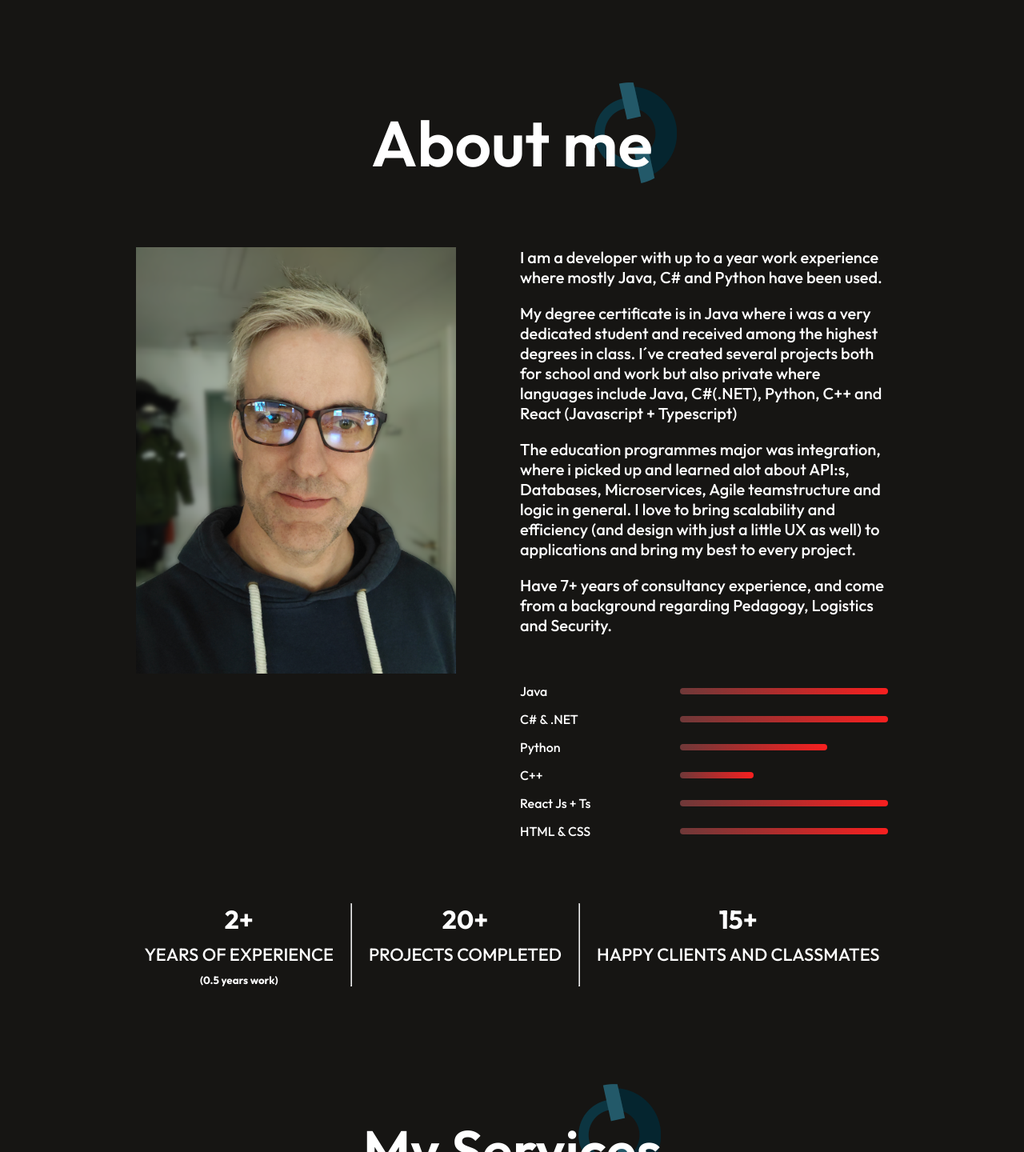
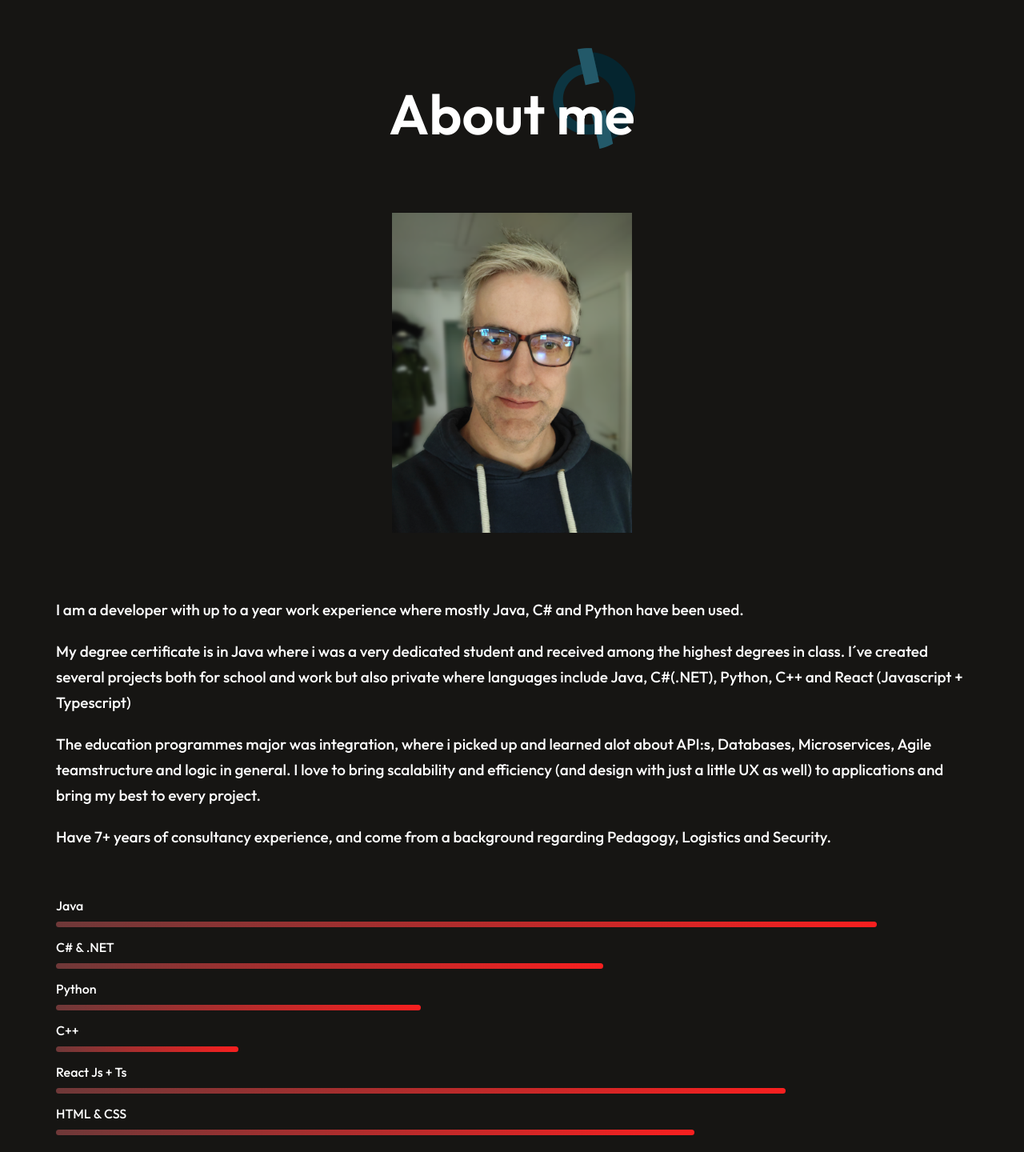
Before and after one commit to Cristoffer85/c-portfolio, a React (Vite) app: page / in a window 1280 px wide. Shown: the part 1450-2890 px from the top of the page at 80% size. Built offline with nearby package versions, Linux system fonts and the light colour scheme.

Commit message:
About.css responsive 769px-1400px fixed

```diff
--- a/src/Components/About/About.css
+++ b/src/Components/About/About.css
@@ -74,17 +74,18 @@
     border-radius: 50px;
     background: linear-gradient(264deg, #ff1e1e -5.09%, #663a3a 106.28%)
 }
+.about-skill:hover{
+    transform: scale(1.05);
+    transition: 0.3s;
+}
+
+/* ------------- Skills - easier to change percentage here for all responsive screen sizes at once, neat huh? :) ------------- */
 .hr-java { width: 90%; }
 .hr-csharp { width: 60%; }
 .hr-python { width: 40%; }
 .hr-cpp { width: 20%; }
 .hr-react { width: 80%; }
 .hr-htmlcss { width: 70%; }
-
-.about-skill:hover{
-    transform: scale(1.05);
-    transition: 0.3s;
-}
 
 /* ------------- ABOUT ACHIEVEMENTS ------------- */
 .about-achievements{
@@ -116,13 +117,14 @@
     transition: 0.5s;
 }
 
-/* ------------- RESPONSIVENESS ------------- */
+/* ------------- RESPONSIVENESS - to max 768px ------------- */
 @media(max-width: 768px){
     .about{
         gap: 80px;
         margin: 50px 70px;
         align-items: center;
     }
+
     .about-title {
         align-items: center;
         justify-content: center;
@@ -138,9 +140,11 @@
         right: 0;
         z-index: -1;
     }
+
     .about-sections{
         flex-direction: column;
     }
+
     .about-left{
         display: flex;
         justify-content: center;
@@ -153,10 +157,12 @@
         height: auto;
         max-width: 300px;
     }
+
     .about-para{
         font-size: 18px;
         line-height: 32px;
     }
+
     .about-skill {
         flex-direction: column;
         align-items: flex-start;
@@ -170,12 +176,6 @@
     .about-skill hr {
         height: 6px;
     }
-    .hr-java { width: 90%; }
-    .hr-csharp { width: 60%; }
-    .hr-python { width: 40%; }
-    .hr-cpp { width: 20%; }
-    .hr-react { width: 80%; }
-    .hr-htmlcss { width: 70%; }
 
     .about-achievements{
         justify-content: space-between;
@@ -192,3 +192,79 @@
         font-size: 12px;
     }
 }
+
+/* ------------------------ RESPONSIVENESS - to Max 1400px ------------------------ */
+@media(min-width:769px) and (max-width: 1400px){
+    .about{
+        gap: 80px;
+        margin: 50px 70px;
+        align-items: center;
+    }
+
+    .about-title {
+        align-items: center;
+        justify-content: center;
+    }
+    .about-title h1 {
+        font-size: 70px;
+        padding: 0;
+        text-align: center;
+    }
+    .about-title img {
+        position: absolute;
+        bottom: 0;
+        right: 0;
+        z-index: -1;
+    }
+
+    .about-sections {
+        flex-direction: column;
+    }
+
+    .about-left{
+        display: flex;
+        justify-content: center;
+        width: 100%;
+        height: auto;
+    }
+    .about-left img{
+        display: flex;
+        width: 100%;
+        height: auto;
+        max-width: 300px;
+    }
+
+    .about-para{
+        font-size: 19px;
+        line-height: 32px;
+    }
+
+    .about-skill {
+        flex-direction: column;
+        align-items: flex-start;
+        gap: 10px;
+    }
+    .about-skill p {
+        font-size: 16px;
+        text-align: left;
+        width: 100%;
+    }
+    .about-skill hr {
+        height: 7px;
+    }
+
+    .about-achievements{
+        justify-content: space-between;
+    }
+    .about-achievement{
+        gap: 10px;
+    }
+    .about-achievement h1{
+        font-size: 50px;
+        font-weight: 700;
+    }
+    .about-achievement p{
+        text-align: center;
+        font-size: 16px;
+    }
+}
```
